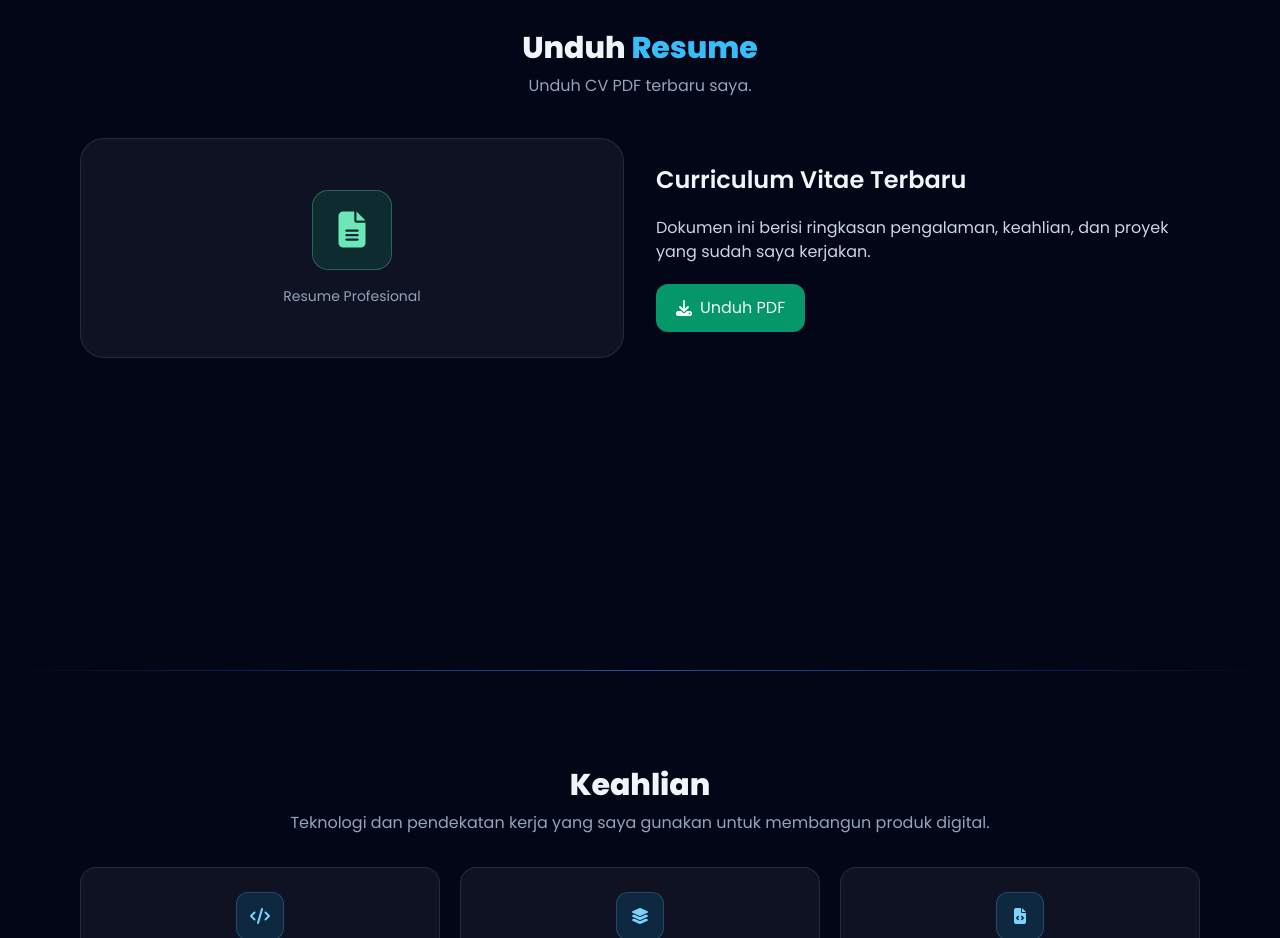
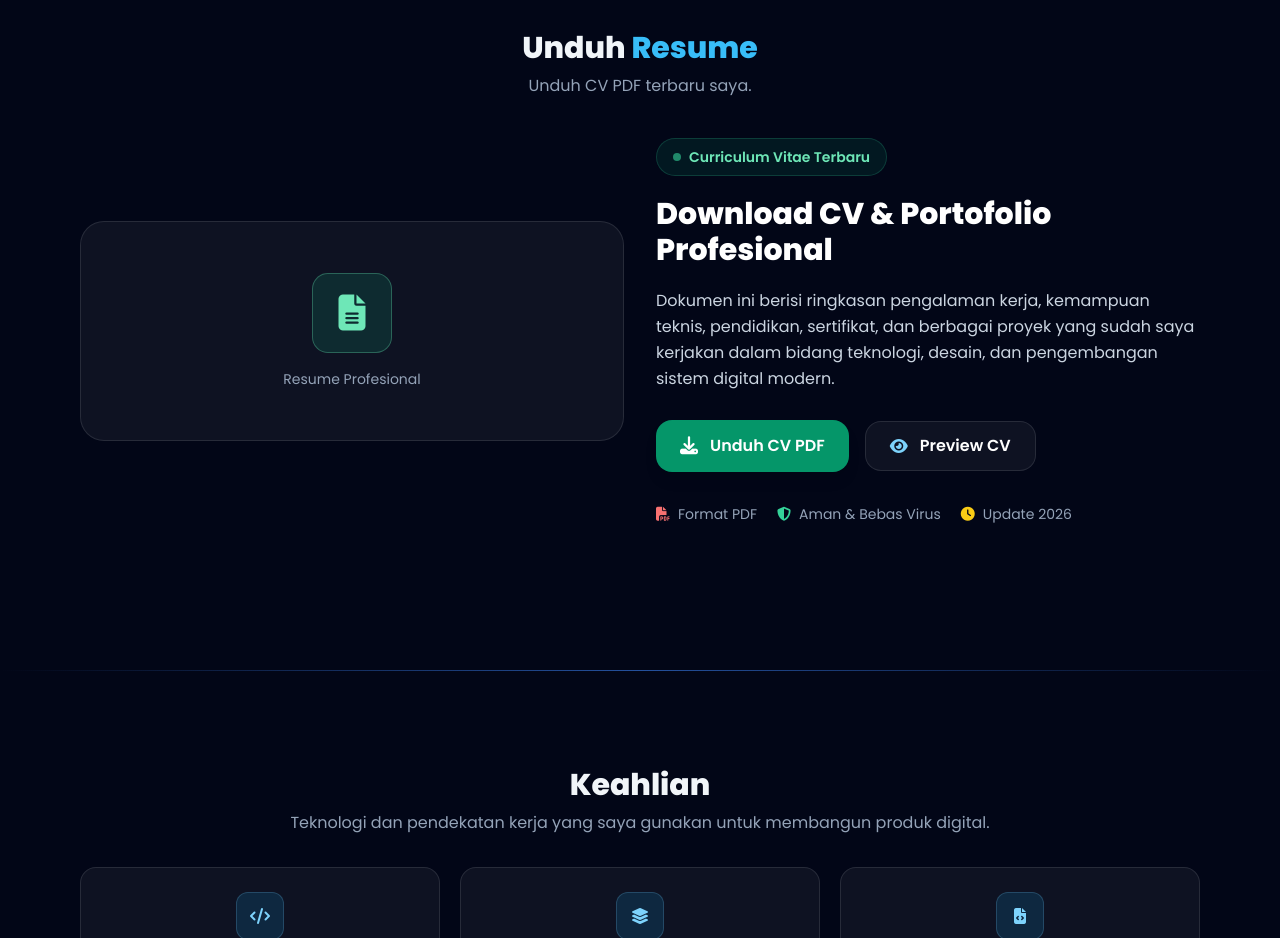
Before and after one commit to koriuswenda/koriuswenda.github.io, a website: page index.html in a window 1280 px wide. Shown: the part 1540-2478 px from the top of the page. Drawn offline with nearby package versions, Linux system fonts and the light colour scheme.

Commit message:
update personal web

```diff
--- a/index.html
+++ b/index.html
@@ -274,16 +274,80 @@
                     <p class="mt-4 text-sm text-slate-400">Resume Profesional</p>
                 </div>
             </div>
-            <div class="space-y-5">
-                <h3 class="text-2xl font-semibold">Curriculum Vitae Terbaru</h3>
-                <p class="text-slate-300">Dokumen ini berisi ringkasan pengalaman, keahlian, dan proyek yang sudah saya kerjakan.</p>
-                <div>
-                    <a href="pdf.html" download
-                        class="inline-flex items-center gap-2 px-5 py-3 rounded-xl bg-emerald-600 hover:bg-emerald-500 transition">
-                        <i class="fa-solid fa-download"></i> Unduh PDF
-                    </a>
-                </div>
-            </div>
+<!-- ===================================================== -->
+<!-- CV DOWNLOAD SECTION -->
+<!-- ===================================================== -->
+
+<div class="space-y-5">
+<div class="inline-flex items-center gap-2 px-4 py-2 rounded-full bg-emerald-500/10 border border-emerald-400/20">
+
+    <span class="w-2 h-2 rounded-full bg-emerald-400 animate-pulse"></span>
+
+    <span class="text-sm font-semibold text-emerald-300">
+        Curriculum Vitae Terbaru
+    </span>
+
+</div>
+
+<h3 class="text-2xl md:text-3xl font-bold text-white leading-tight">
+
+    Download CV & Portofolio Profesional
+
+</h3>
+
+<p class="text-slate-300 leading-relaxed max-w-2xl">
+
+    Dokumen ini berisi ringkasan pengalaman kerja, kemampuan teknis,
+    pendidikan, sertifikat, dan berbagai proyek yang sudah saya kerjakan
+    dalam bidang teknologi, desain, dan pengembangan sistem digital modern.
+
+</p>
+
+<!-- BUTTON -->
+<div class="flex flex-wrap items-center gap-4 pt-2">
+
+    <!-- DOWNLOAD CV -->
+    <a href="assets/cv/CV-Korius-Wenda.pdf" download="CV-Korius-Wenda.pdf" target="_blank"
+        class="inline-flex items-center gap-3 px-6 py-3 rounded-2xl bg-emerald-600 hover:bg-emerald-500 transition-all duration-300 shadow-lg hover:shadow-emerald-500/30 font-semibold text-white">
+
+        <i class="fa-solid fa-download text-lg"></i>
+
+        Unduh CV PDF
+
+    </a>
+
+    <!-- PREVIEW -->
+    <a href="assets/cv/CV-Korius-Wenda.pdf" target="_blank"
+        class="inline-flex items-center gap-3 px-6 py-3 rounded-2xl border border-white/10 bg-white/5 hover:bg-white/10 transition-all duration-300 font-semibold text-white">
+
+        <i class="fa-solid fa-eye text-sky-300"></i>
+
+        Preview CV
+
+    </a>
+</div>
+
+<!-- INFO -->
+<div class="flex flex-wrap items-center gap-5 pt-3 text-sm text-slate-400">
+
+    <div class="flex items-center gap-2">
+        <i class="fa-solid fa-file-pdf text-red-400"></i>
+        Format PDF
+    </div>
+
+    <div class="flex items-center gap-2">
+        <i class="fa-solid fa-shield-halved text-emerald-400"></i>
+        Aman & Bebas Virus
+    </div>
+
+    <div class="flex items-center gap-2">
+        <i class="fa-solid fa-clock text-yellow-400"></i>
+        Update 2026
+    </div>
+
+    </div>
+
+</div>
         </div>
     </section>
     <div class="divider"></div>
@@ -441,10 +505,11 @@
                         class="px-4 py-3 rounded-xl border border-white/10 bg-white/5 hover:bg-white/10 transition inline-flex items-center gap-3">
                         <i class="fa-brands fa-whatsapp text-lg text-emerald-300"></i> WhatsApp
                     </a>
-                    <a href="https://email.com/koriuswenda.@gmail.com/" target="_blank"
+                    <a href="https://mail.google.com/mail/?view=cm&fs=1&to=koriuswenda@gmail.com" target="_blank"
                         class="px-4 py-3 rounded-xl border border-white/10 bg-white/5 hover:bg-white/10 transition inline-flex items-center gap-3">
-                        <i class="fa-solid fa-envelope text-lg text-sky-300"></i> Email
-                    </a>
+                <i class="fa-solid fa-envelope text-lg text-sky-300"></i>Email
+                </a>
+
                     <a href="https://github.com/koriuswenda/" target="_blank"
                         class="px-4 py-3 rounded-xl border border-white/10 bg-white/5 hover:bg-white/10 transition inline-flex items-center gap-3">
                         <i class="fa-brands fa-github text-lg"></i> GitHub
```
Also changed, not shown: 1 other file.
